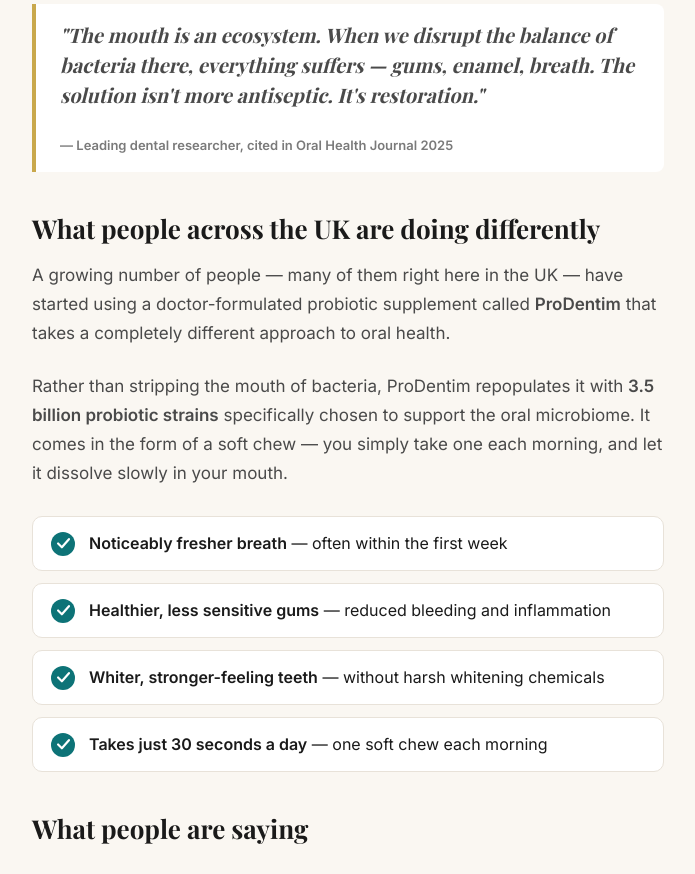
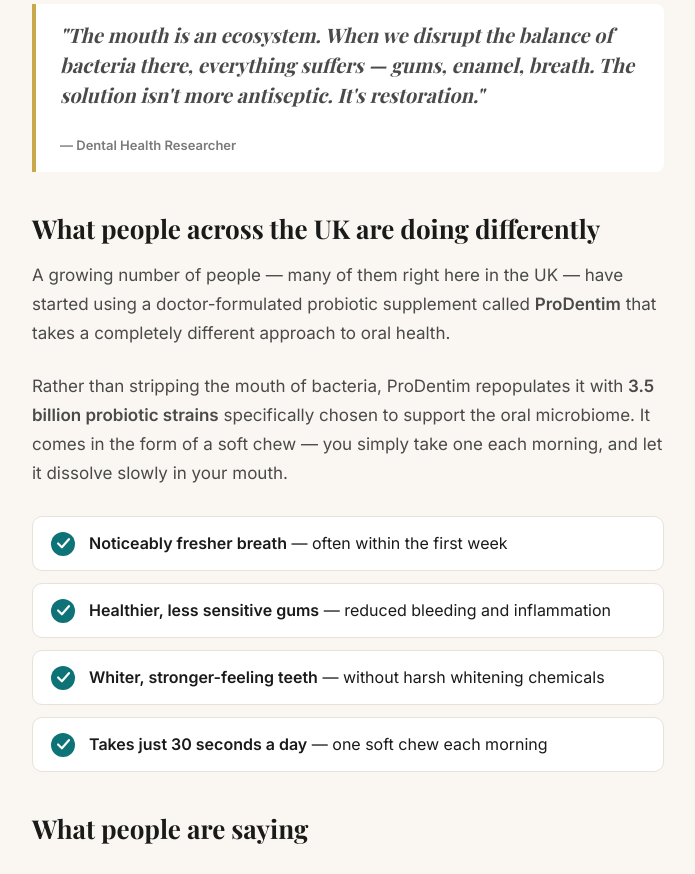
Before and after one commit to carl3333/prodentim, a plain HTML site: page index.html in a window 1280 px wide. Shown: the part 1720-2594 px from the top of the page, without its empty margins (292-987 px from the left). Drawn offline with nearby package versions, Linux system fonts and the light colour scheme.

Commit message:
Update index.html

```diff
--- a/index.html
+++ b/index.html
@@ -369,7 +369,7 @@
 
   <div class="pullquote">
     <p>"The mouth is an ecosystem. When we disrupt the balance of bacteria there, everything suffers — gums, enamel, breath. The solution isn't more antiseptic. It's restoration."</p>
-    <cite>— Leading dental researcher, cited in Oral Health Journal 2025</cite>
+    <cite>— Dental Health Researcher</cite>
   </div>
 
   <h2>What people across the UK are doing differently</h2>
```
